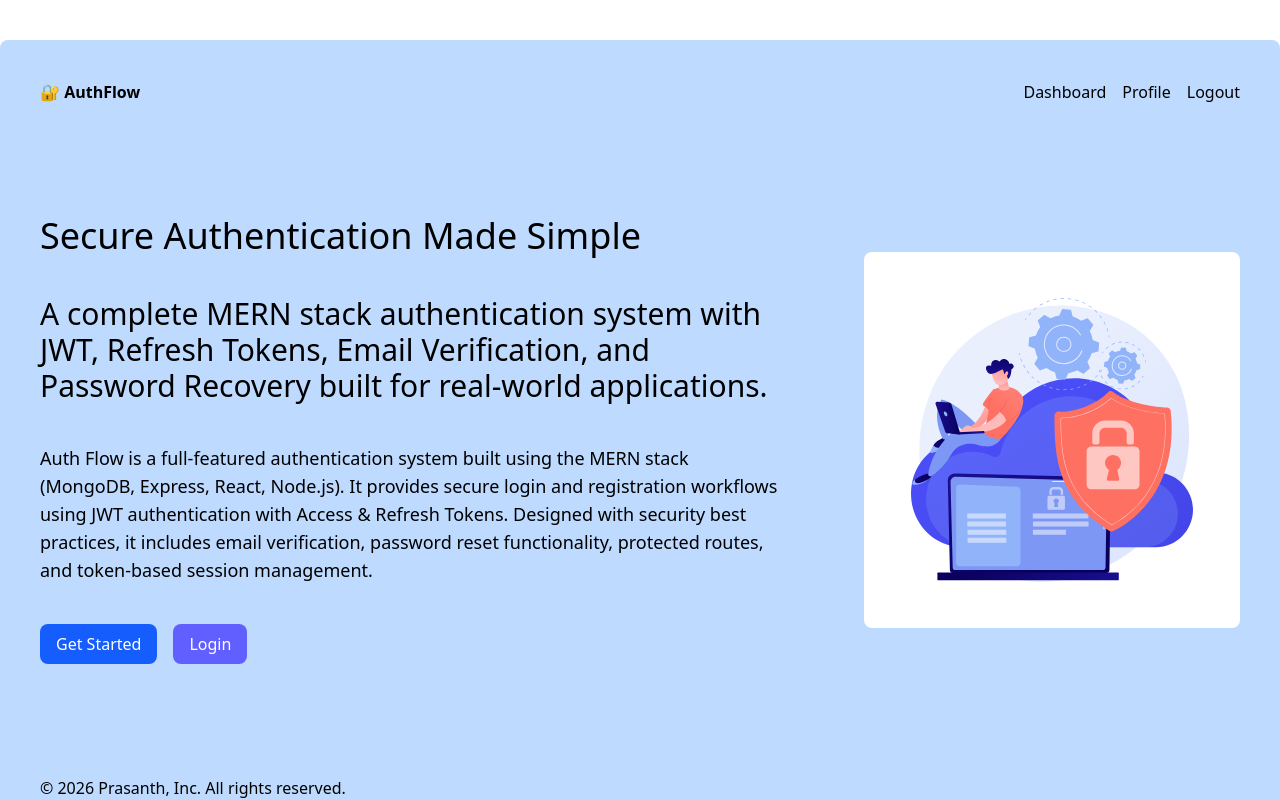
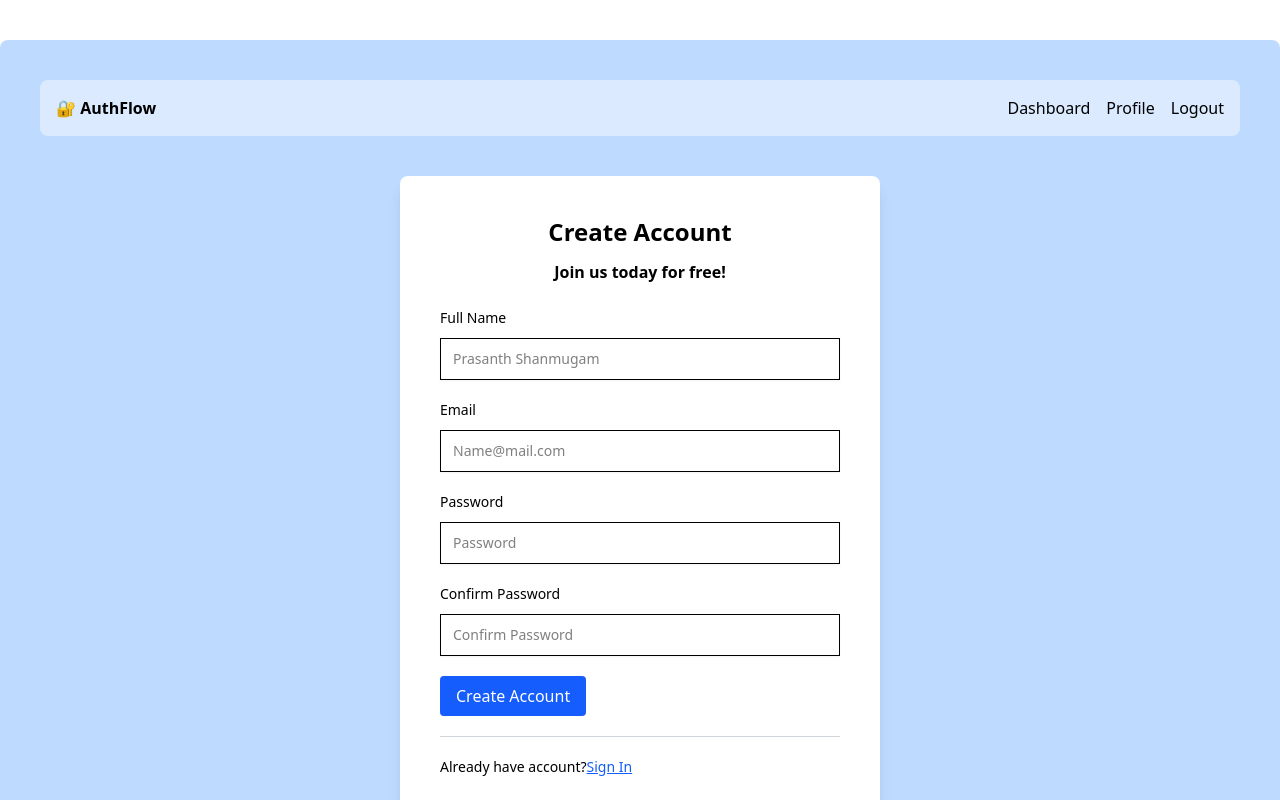
Before and after one commit to Dev-Kiddo/Auth-Flow, a React (Vite) app in the folder client/: page / in a window 1280 px wide. Shown: the top 800 px of the page. Built offline with nearby package versions, Linux system fonts and the light colour scheme.

Commit message:
client: login and register page completed

```diff
--- a/client/src/App.tsx
+++ b/client/src/App.tsx
@@ -1,12 +1,16 @@
 import Footer from "./components/Footer";
 import Navbar from "./components/Navbar";
 import Homepage from "./pages/Homepage";
+import Login from "./pages/Login";
+import Register from "./pages/Register";
 
 function App() {
   return (
-    <main className="max-w-7xl bg-blue-200 mx-auto my-10 rounded-lg p-10 h-screen flex flex-col justify-between">
+    <main className="max-w-7xl bg-blue-200 mx-auto my-10 rounded-lg p-10 flex flex-col justify-between">
       <Navbar />
-      <Homepage />
+      {/* <Homepage /> */}
+      {/* <Login /> */}
+      <Register />
       <Footer />
     </main>
   );
--- a/client/src/components/Footer.tsx
+++ b/client/src/components/Footer.tsx
@@ -1,7 +1,7 @@
 import React from "react";
 
 const Footer = () => {
-  return <div>© 2026 Prasanth, Inc. All rights reserved.</div>;
+  return <div className=" bg-blue-100 p-4 rounded-lg mt-10">© 2026 Prasanth, Inc. All rights reserved.</div>;
 };
 
 export default Footer;
--- a/client/src/components/Navbar.tsx
+++ b/client/src/components/Navbar.tsx
@@ -1,6 +1,6 @@
 const Navbar = () => {
   return (
-    <section className="flex justify-between">
+    <section className="flex justify-between bg-blue-100 p-4 rounded-lg mb-10">
       <div className="font-bold cursor-pointer"> 🔐 AuthFlow </div>
       <nav>
         <ul className="flex gap-x-4">
--- /dev/null
+++ b/client/src/pages/Login.tsx
@@ -0,0 +1,52 @@
+const Login = () => {
+  return (
+    <section className="mx-auto p-10 rounded-lg bg-white shadow-lg">
+      <h1 className="mb-3 text-2xl font-semibold text-heading text-center">Welcome Back!</h1>
+      <h3 className="mb-6 text-1xl font-semibold text-heading text-center">Sign in to your account</h3>
+
+      <form>
+        <div className="mb-5 w-100">
+          <label className="block mb-2.5 text-sm font-medium text-heading">Your email</label>
+          <input
+            type="email"
+            id="email"
+            className="bg-neutral-secondary-medium border border-default-medium text-heading text-sm rounded-base focus:ring-brand focus:border-brand block w-full px-3 py-2.5 shadow-xs placeholder:text-body"
+            placeholder="Name@mail.com"
+            required
+          />
+        </div>
+
+        <div className="mb-5 w-100">
+          <label className="block mb-2.5 text-sm font-medium text-heading">Your password</label>
+          <input
+            type="password"
+            id="password"
+            className="bg-neutral-secondary-medium border border-default-medium text-heading text-sm rounded-base focus:ring-brand focus:border-brand block w-full px-3 py-2.5 shadow-xs placeholder:text-body"
+            placeholder="Password"
+            required
+          />
+        </div>
+
+        <div className="flex justify-between mb-5">
+          <div className="flex items-center gap-x-1 text-sm">
+            <input type="checkbox" />
+            <span>Remember me</span>
+          </div>
+          <div className="text-sm hover:underline cursor-pointer">Forgot password?</div>
+        </div>
+
+        <button className="bg-blue-600 text-white px-4 py-2 rounded">Sign in</button>
+      </form>
+
+      <hr className="my-5 text-gray-300" />
+
+      <div>
+        <p className="block mb-2.5 text-sm font-medium text-heading">
+          Don't have account? <span className="font-medium text-heading text-blue-600 underline cursor-pointer">Sign Up</span>
+        </p>
+      </div>
+    </section>
+  );
+};
+
+export default Login;
--- /dev/null
+++ b/client/src/pages/Register.tsx
@@ -0,0 +1,66 @@
+const Register = () => {
+  return (
+    <section className="mx-auto p-10 rounded-lg bg-white shadow-lg">
+      <h1 className="mb-3 text-2xl font-semibold text-heading text-center">Create Account</h1>
+      <h3 className="mb-6 text-1xl font-semibold text-heading text-center">Join us today for free!</h3>
+
+      <form>
+        <div className="mb-5 w-100">
+          <label className="block mb-2.5 text-sm font-medium text-heading">Full Name</label>
+          <input
+            type="text"
+            id="name"
+            className="bg-neutral-secondary-medium border border-default-medium text-heading text-sm rounded-base focus:ring-brand focus:border-brand block w-full px-3 py-2.5 shadow-xs placeholder:text-body"
+            placeholder="Prasanth Shanmugam"
+            required
+          />
+        </div>
+
+        <div className="mb-5 w-100">
+          <label className="block mb-2.5 text-sm font-medium text-heading">Email</label>
+          <input
+            type="email"
+            id="email"
+            className="bg-neutral-secondary-medium border border-default-medium text-heading text-sm rounded-base focus:ring-brand focus:border-brand block w-full px-3 py-2.5 shadow-xs placeholder:text-body"
+            placeholder="Name@mail.com"
+            required
+          />
+        </div>
+
+        <div className="mb-5 w-100">
+          <label className="block mb-2.5 text-sm font-medium text-heading">Password</label>
+          <input
+            type="password"
+            id="password"
+            className="bg-neutral-secondary-medium border border-default-medium text-heading text-sm rounded-base focus:ring-brand focus:border-brand block w-full px-3 py-2.5 shadow-xs placeholder:text-body"
+            placeholder="Password"
+            required
+          />
+        </div>
+
+        <div className="mb-5 w-100">
+          <label className="block mb-2.5 text-sm font-medium text-heading">Confirm Password</label>
+          <input
+            type="password"
+            id="confirm-password"
+            className="bg-neutral-secondary-medium border border-default-medium text-heading text-sm rounded-base focus:ring-brand focus:border-brand block w-full px-3 py-2.5 shadow-xs placeholder:text-body"
+            placeholder="Confirm Password"
+            required
+          />
+        </div>
+
+        <button className="bg-blue-600 text-white px-4 py-2 rounded">Create Account</button>
+      </form>
+
+      <hr className="my-5 text-gray-300" />
+
+      <div>
+        <p className="block mb-2.5 text-sm font-medium text-heading">
+          Already have account?<span className="font-medium text-heading text-blue-600 underline cursor-pointer">Sign In</span>
+        </p>
+      </div>
+    </section>
+  );
+};
+
+export default Register;
```
